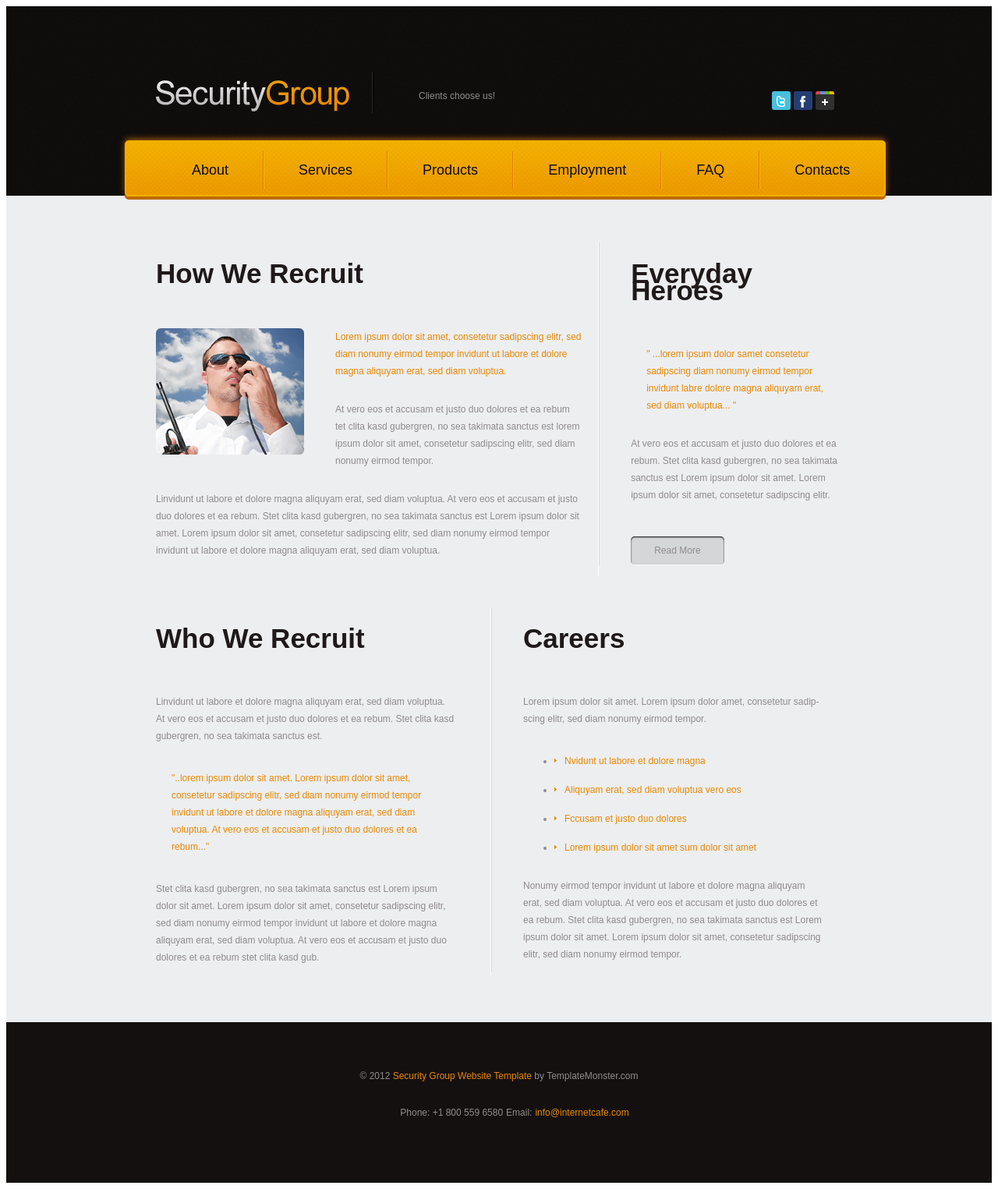
After one commit to saftaclaudia/exercitiu4, a PHP site: page /employment.php in a window 1280 px wide. The commit adds this page. Shown: the whole page at 78% size. Run offline with PHP 8.4, Linux system fonts and the light colour scheme; some libraries are stand-ins or nearby versions.

Commit message:
employment page
create employment.php and employmenstylesheet.css

```diff
--- /dev/null
+++ b/employment.php
@@ -0,0 +1,57 @@
+<!DOCTYPE html>
+<html>
+<head>
+	<link rel="stylesheet" type="text/css" href="http://yui.yahooapis.com/3.14.1/build/cssreset/cssreset-min.css">
+	<link type="text/css" rel="stylesheet" href="clearfix.css"/>
+	<link rel="stylesheet" type="text/css" href="homepagestylesheet.css">
+	<link type="text/css" rel="stylesheet" href="employmentstylesheet.css"/>
+	<title>employment</title>
+</head>
+<body>
+	<?php require ('includes/header.php'); ?>
+
+	<div class="textemployment">
+		<div class="top">
+			<div class="wrapper clearfix">
+				<div class="left content ">
+					<h2>How We Recruit</h2>
+					<img src="images/employment.png"/>
+					<span>Lorem ipsum dolor sit amet, consetetur sadipscing elitr, sed diam nonumy eirmod tempor invidunt ut labore et dolore magna aliquyam erat, sed diam voluptua. </span>
+					<p>At vero eos et accusam et justo duo dolores et ea rebum tet clita kasd gubergren, no sea takimata sanctus est lorem ipsum dolor sit amet, consetetur sadipscing elitr, sed diam nonumy eirmod tempor.
+					<p>Linvidunt ut labore et dolore magna aliquyam erat, sed diam voluptua. At vero eos et accusam et justo duo dolores et ea rebum. Stet clita kasd gubergren, no sea takimata sanctus est Lorem ipsum dolor sit amet. Lorem ipsum dolor sit amet, consetetur sadipscing elitr, sed diam nonumy eirmod tempor invidunt ut labore et dolore magna aliquyam erat, sed diam voluptua.</p>
+				</div>
+				<div class="right content">
+						<h2>Everyday Heroes</h2>
+						<span> &quot; ...lorem ipsum dolor samet consetetur sadipscing diam nonumy eirmod tempor invidunt labre dolore magna aliquyam erat, sed diam voluptua... &quot; </span>
+						<p>At vero eos et accusam et justo duo dolores et ea rebum. Stet clita kasd gubergren, no sea takimata sanctus est Lorem ipsum dolor sit amet. Lorem ipsum dolor sit amet, consetetur sadipscing elitr.</p>
+						<a href="">Read More</a>
+				</div>
+			</div>
+		</div>
+		<div class="bottom">
+			<div class="wrapper clearfix">
+				<div class="left content">
+					<h2>Who We Recruit</h2>
+					<p>Linvidunt ut labore et dolore magna aliquyam erat, sed diam voluptua. At vero eos et accusam et justo duo dolores et ea rebum. Stet clita kasd gubergren, no sea takimata sanctus est.</p>
+					<span>&quot;..lorem ipsum dolor sit amet. Lorem ipsum dolor sit amet, consetetur sadipscing elitr, sed diam nonumy eirmod tempor invidunt ut labore et dolore magna aliquyam erat, sed diam voluptua. At vero eos et accusam et justo duo dolores et ea rebum...&quot; </span>
+					<p>Stet clita kasd gubergren, no sea takimata sanctus est Lorem ipsum dolor sit amet. Lorem ipsum dolor sit amet, consetetur sadipscing elitr, sed diam nonumy eirmod tempor invidunt ut labore et dolore magna aliquyam erat, sed diam voluptua. At vero eos et accusam et justo duo dolores et ea rebum stet clita kasd gub.</p>
+				</div>
+				<div class="right content">
+					<h2>Careers</h2>
+					<p>Lorem ipsum dolor sit amet. Lorem ipsum dolor amet, consetetur sadip-scing elitr, sed diam nonumy eirmod tempor.<p>
+					<ul>
+						<li><img src="images/sageata.png"/><span>Nvidunt ut labore et dolore magna</spam></li>
+						<li><img src="images/sageata.png"/><span>Aliquyam erat, sed diam voluptua vero eos</span></li>
+						<li><img src="images/sageata.png"/><span>Fccusam et justo duo dolores</span></li>
+						<li><img src="images/sageata.png"><span>Lorem ipsum dolor sit amet sum dolor sit amet</span></li>
+					</ul>
+					<p>Nonumy eirmod tempor invidunt ut labore et dolore magna aliquyam erat, sed diam voluptua. At vero eos et accusam et justo duo dolores et ea rebum. Stet clita kasd gubergren, no sea takimata sanctus est Lorem ipsum dolor sit amet. Lorem ipsum dolor sit amet, consetetur sadipscing elitr, sed diam nonumy eirmod tempor.</p>
+				</div>
+			</div>
+		</div>
+	</div>
+
+
+	<?php require('includes/footer.php'); ?>
+</body>
+</html>
--- /dev/null
+++ b/employmentstylesheet.css
@@ -0,0 +1,64 @@
+.textemployment{
+	padding-top: 60px;
+	background-color:#edeef0;
+	padding-bottom: 60px;
+}
+.textemployment h2{
+	color:#1f1919;
+	font-family: Arial;
+	font-size: 35px;
+	padding-bottom: 30px;
+}
+.top .left{
+width: 57%;
+margin-left: 40px;
+padding-right: 20px;
+border-right: 1px solid #ffffff;
+padding-bottom: 10px;
+}
+.top .left img{
+	float:left;
+	margin-right: 40px;
+}
+.top .left p{
+	padding-top: 15px;
+}
+.top .right{
+	width:28%;
+}
+.top .right p{
+	padding-top: 15px;
+}
+.top .right span{
+	display: inline-block;
+	padding-left: 20px;
+
+}
+.top .right a{
+	margin-top: 30px;
+	margin-bottom: 0px;
+}
+
+.bottom .right,
+.bottom .left{
+	width: 40%;
+	padding-left:40px;
+	margin-top: 40px;
+}
+.bottom .left{
+	padding-right: 45px;
+	border-right: 1px solid #ffffff;
+}
+.bottom .left span{
+	padding-bottom: 20px;
+	padding-left: 20px;
+	display: inline-block;
+	padding-top: 20px;
+}
+.bottom .right ul{
+	padding-top:20px;
+}
+.bottom .right img{
+	padding-right: 10px;
+	padding-bottom: 2px;
+}
--- /dev/null
+++ b/includes/footer.php
@@ -0,0 +1,10 @@
+<div class="footer">
+		<div class="contentfooter">
+			<p>&copy 2012 <span>Security Group Website Template</span> by TemplateMonster.com</p>
+			<ul>
+				<li><p>Phone: +1 800 559 6580</p></li>
+				<li><p>Email:</p></li>
+				<li><a href="mailto:info@internetcafe.com"> info@internetcafe.com</a></li>
+			</ul>
+		</div>
+	</div>
--- /dev/null
+++ b/includes/header.php
@@ -0,0 +1,25 @@
+<div>
+		<div class="header">
+			<div class="wrapper clearfix">
+				<img class="logo" src="images/logo.png"/>
+				<p>Clients choose us!</p>
+				<ul>
+					<li><a href="https://twitter.com/"><img src="images/icotwitter.png"/></a></li>
+					<li><a href="https://www.facebook.com/"><img src="images/icofacebook.png"/></a></li>
+					<li><a href="https://www.google.com/+/learnmore/"><img src="images/icoplus.png"/></a></li>
+				</ul>
+			</div>
+		</div>
+		<div class="wrapper">
+			<div class="menubar">
+				<ul>
+					<li><a href="homepage.php">About</a></li>
+					<li><a href="">Services</a></li>
+					<li><a href="">Products</a></li>
+					<li><a href="employment.php">Employment</a></li>
+					<li><a href="">FAQ</a></li>
+					<li><a href="">Contacts</a></li>
+				</ul>
+			</div>
+		</div>
+	</div>
```
Also changed, not shown: homepage.php (renamed from homepage.html, +3 -35 lines), images/employment.png (added).
